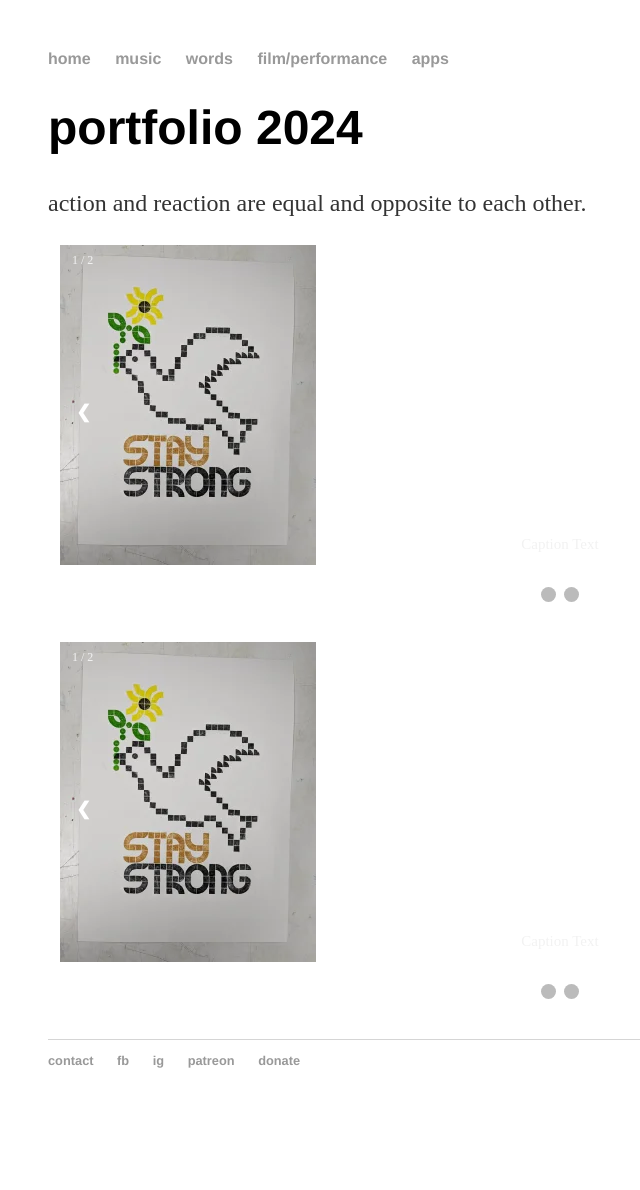
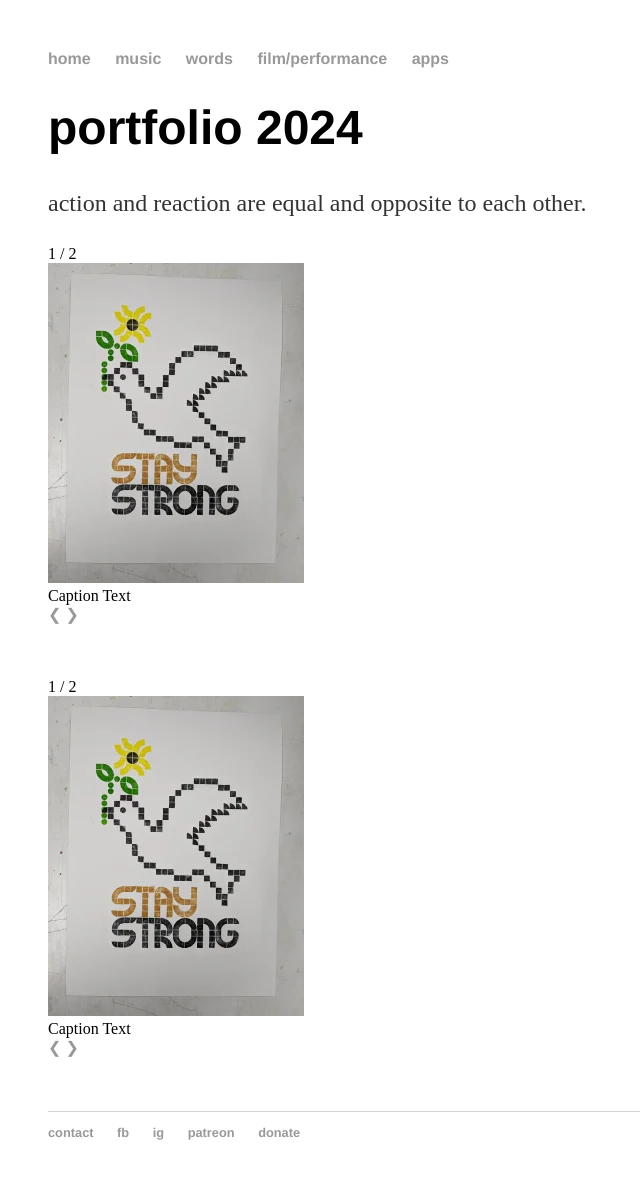
Before and after one commit to maksuihin/maksuihin.github.io, a Jekyll site: the page built from portfolio2024/index.html, in a window 1280 px wide. Shown: the whole page, without its empty margins (80-720 px from the left). Built offline with Jekyll 4.4.1, drawn with Linux system fonts in a browser that asks for light colours; before the commit the page ends 1118 px from its top, so only the background shows below that.

Commit message:
delete photo carousel & animation

```diff
--- a/css/main.css
+++ b/css/main.css
@@ -52,92 +52,3 @@
 works u1 li em {
     font-size: 1.5em;
 }
-
-/* Photo carousel */
-* {box-sizing:border-box}
-
-/* Slideshow container */
-.slideshow-container {
-  max-width: 1000px;
-  position: relative;
-  margin: auto;
-}
-
-/* Hide the images by default */
-.mySlides1, .mySlides2, .mySlides3, .mySlides4 {
-  display: none;
-}
-
-/* Next & previous buttons */
-.prev, .next {
-  cursor: pointer;
-  position: absolute;
-  top: 50%;
-  width: auto;
-  margin-top: -22px;
-  padding: 16px;
-  color: white;
-  font-weight: bold;
-  font-size: 18px;
-  transition: 0.6s ease;
-  border-radius: 0 3px 3px 0;
-  user-select: none;
-}
-
-/* Position the "next button" to the right */
-.next {
-  right: 0;
-  border-radius: 3px 0 0 3px;
-}
-
-/* On hover, add a black background color with a little bit see-through */
-.prev:hover, .next:hover {
-  background-color: rgba(0,0,0,0.8);
-}
-
-/* Caption text */
-.text {
-  color: #f2f2f2;
-  font-size: 15px;
-  padding: 8px 12px;
-  position: absolute;
-  bottom: 8px;
-  width: 100%;
-  text-align: center;
-}
-
-/* Number text (1/3 etc) */
-.numbertext {
-  color: #f2f2f2;
-  font-size: 12px;
-  padding: 8px 12px;
-  position: absolute;
-  top: 0;
-}
-
-/* The dots/bullets/indicators */
-.dot {
-  cursor: pointer;
-  height: 15px;
-  width: 15px;
-  margin: 0 2px;
-  background-color: #bbb;
-  border-radius: 50%;
-  display: inline-block;
-  transition: background-color 0.6s ease;
-}
-
-.active, .dot:hover {
-  background-color: #717171;
-}
-
-/* Fading animation */
-.fade {
-  animation-name: fade;
-  animation-duration: 1.5s;
-}
-
-@keyframes fade {
-  from {opacity: .4}
-  to {opacity: 1}
-}
```
